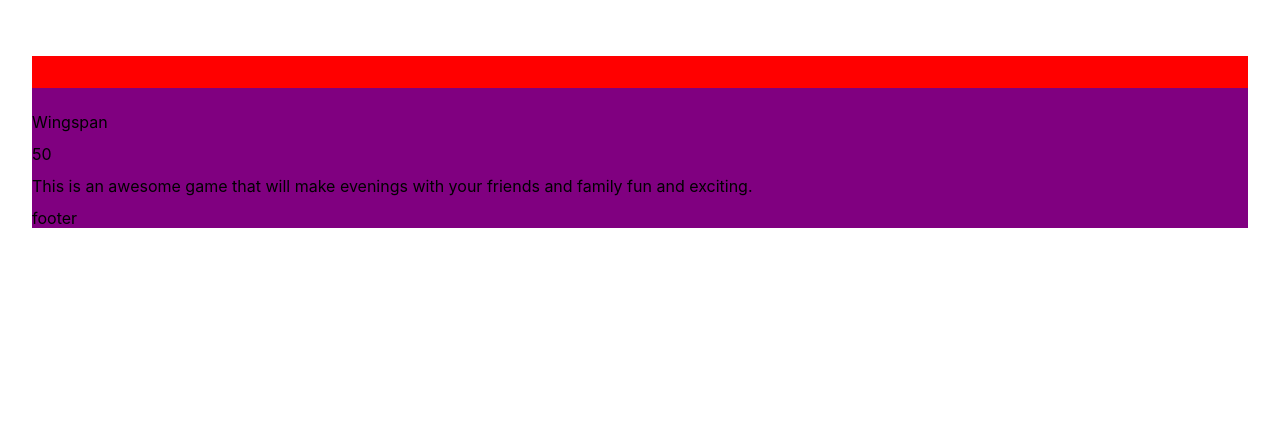
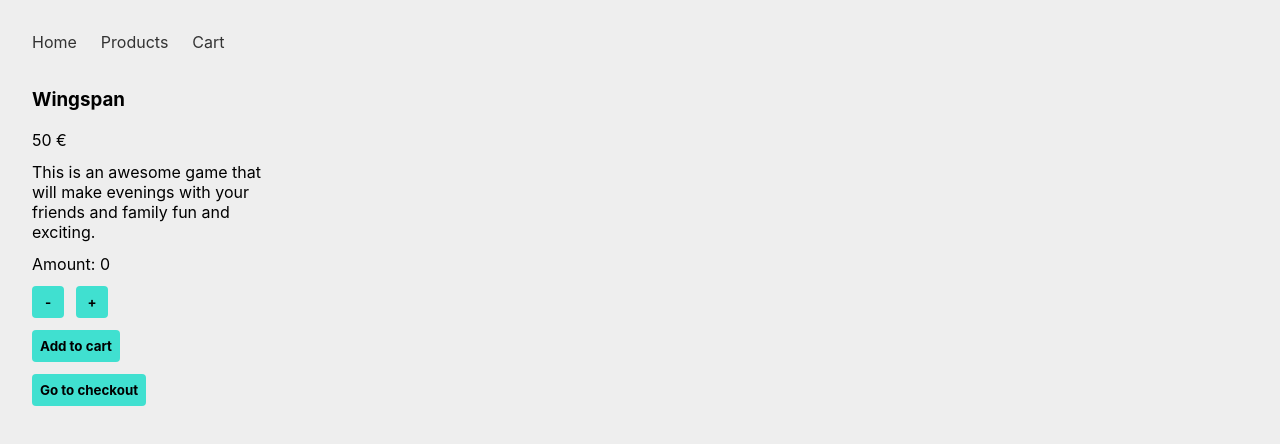
Before and after one commit to sarahfaust/nextjs-ecommerce-store, a Next.js app: page /products/1 in a window 1280 px wide. Shown: the top 444 px of the page. Built offline with nearby package versions, Linux system fonts and the light colour scheme.

Commit message:
Add cookies to cart and product page, add cookie get/set function

```diff
--- a/components/Footer.js
+++ b/components/Footer.js
@@ -1,3 +1,3 @@
 export default function Footer() {
-  return <div>footer</div>;
+  return <div />;
 }
--- a/components/Header.js
+++ b/components/Header.js
@@ -4,8 +4,14 @@
 const navStyles = css`
   display: flex;
   gap: 12px;
-  background-color: red;
+  background-color: #eeeeee;
   color: yellow;
+  margin-top: 2rem;
+`;
+
+const logoStyles = css`
+  margin: 0;
+  color: purple;
 `;
 
 export default function Header() {
--- a/components/Layout.js
+++ b/components/Layout.js
@@ -2,13 +2,13 @@
 import Footer from './Footer';
 import Header from './Header';
 
-const homeStyles = css`
-  background-color: purple;
+const layoutStyles = css`
+  margin: 0 2rem;
 `;
 
 export default function Layout(props) {
   return (
-    <div css={homeStyles}>
+    <div css={layoutStyles}>
       <Header />
       {props.children}
       <Footer />
--- a/package.json
+++ b/package.json
@@ -11,6 +11,7 @@
   "dependencies": {
     "@emotion/babel-plugin": "^11.3.0",
     "@emotion/react": "^11.4.1",
+    "js-cookie": "^3.0.1",
     "next": "11.1.2",
     "react": "17.0.2",
     "react-dom": "17.0.2"
--- a/pages/_app.js
+++ b/pages/_app.js
@@ -4,14 +4,14 @@
   const globalStyles = css`
     html,
     body {
-      padding: 1rem;
       margin: 0;
-      font-family: -apple-system, BlinkMacSystemFont, Segoe UI, Roboto, Oxygen,
-        Ubuntu, Cantarell, Fira Sans, Droid Sans, Helvetica Neue, sans-serif;
+      font-family: -apple-system, BlinkMacSystemFont, Roboto, Oxygen, Ubuntu,
+        Cantarell, Fira Sans, Droid Sans, Helvetica Neue, sans-serif;
+      background-color: #eeeeee;
     }
 
     a {
-      color: red;
+      color: #333333;
       text-decoration: none;
       margin-bottom: 12px;
       margin-right: 12px;
@@ -25,6 +25,7 @@
 
     p {
       margin: 0 0 12px 0;
+      max-width: 250px;
     }
 
     li {
@@ -37,6 +38,11 @@
 
     nav {
       margin: 24px 0;
+    }
+
+    label {
+      margin-right: 12px;
+      margin-bottom: 12px;
     }
   `;
 
--- a/pages/products/[productId].js
+++ b/pages/products/[productId].js
@@ -1,11 +1,100 @@
+import { css } from '@emotion/react';
+import { useState } from 'react';
 import Layout from '../../components/Layout';
+import { getParsedCookie, setParsedCookie } from '../../util/cookies';
 
 export default function Product(props) {
+  const buttonStyles = css`
+    background-color: turquoise;
+    border: none;
+    padding: 8px;
+    border-radius: 4px;
+    min-width: 32px;
+    min-height: 32px;
+    font-weight: bold;
+    font-family: inherit;
+    margin-right: 12px;
+    margin-top: 12px;
+    &:hover {
+      background-color: darkturquoise;
+    }
+  `;
+
+  const [productsInCart, setProductsInCart] = useState(
+    getParsedCookie('cart') || [],
+  );
+
+  const product = productsInCart.find(
+    (productInCart) => productInCart.id === Number(props.currentGame.id),
+  );
+
+  const initAmount = product ? product.amount : 0;
+
+  const [amount, setAmount] = useState(initAmount);
+
+  function addProductToCart() {
+    if (amount === 0) {
+      alert('Please tell us how many games you would like.');
+    } else {
+      const currentCart = getParsedCookie('cart') || [];
+      const isInCart = currentCart.some(
+        (productInCart) => productInCart.id === Number(props.currentGame.id),
+      );
+      if (isInCart) {
+        const existingProduct = currentCart.find(
+          (productInCart) => productInCart.id === Number(props.currentGame.id),
+        );
+        existingProduct.amount = amount;
+        setParsedCookie('cart', currentCart);
+      } else {
+        const newProductsInCart = [
+          ...productsInCart,
+          { id: Number(props.currentGame.id), amount: amount },
+        ];
+        setParsedCookie('cart', newProductsInCart);
+        setParsedCookie('isUser', 'true');
+        setProductsInCart(newProductsInCart);
+      }
+    }
+  }
+
+  function decreaseAmount() {
+    if (amount === 0) {
+      setAmount(0);
+    } else {
+      setAmount((prevAmount) => prevAmount - 1);
+    }
+  }
+
   return (
     <Layout>
-      <p>{props.currentGame.name}</p>
-      <p>{props.currentGame.price}</p>
+      <h3>{props.currentGame.name}</h3>
+      <p>{props.currentGame.price} €</p>
       <p>{props.currentGame.desc}</p>
+      <div>
+        <label>Amount: {amount}</label>
+      </div>
+      <div>
+        <button css={buttonStyles} onClick={decreaseAmount}>
+          -
+        </button>
+        <button
+          css={buttonStyles}
+          onClick={() => {
+            setAmount((prevAmount) => prevAmount + 1);
+          }}
+        >
+          +
+        </button>
+      </div>
+      <div>
+        <button css={buttonStyles} onClick={addProductToCart}>
+          Add to cart
+        </button>
+      </div>
+      <div>
+        <button css={buttonStyles}>Go to checkout</button>
+      </div>
     </Layout>
   );
 }
--- /dev/null
+++ b/util/cookies.js
@@ -0,0 +1,13 @@
+import Cookies from 'js-cookie';
+
+export function getParsedCookie(key) {
+  try {
+    return JSON.parse(Cookies.get(key));
+  } catch (err) {
+    return undefined;
+  }
+}
+
+export function setParsedCookie(key, value) {
+  Cookies.set(key, JSON.stringify(value));
+}
```
Also changed, not shown: pages/cart.js (+59 -27 lines), 1 other file (tests, documents, lock files or other folders).
